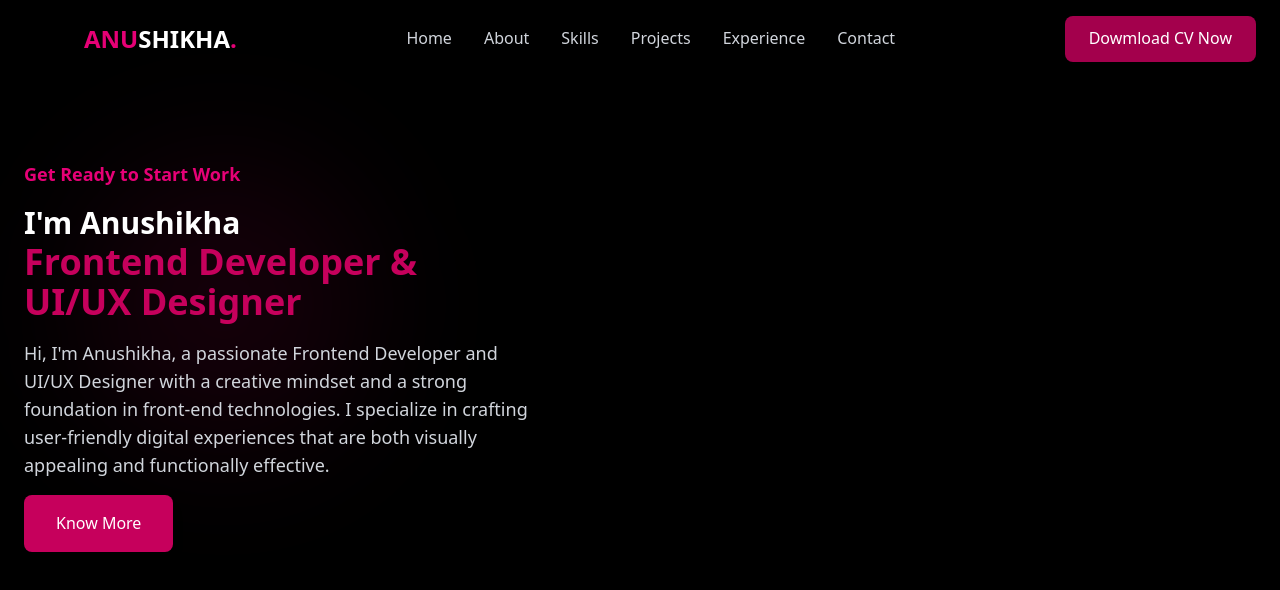
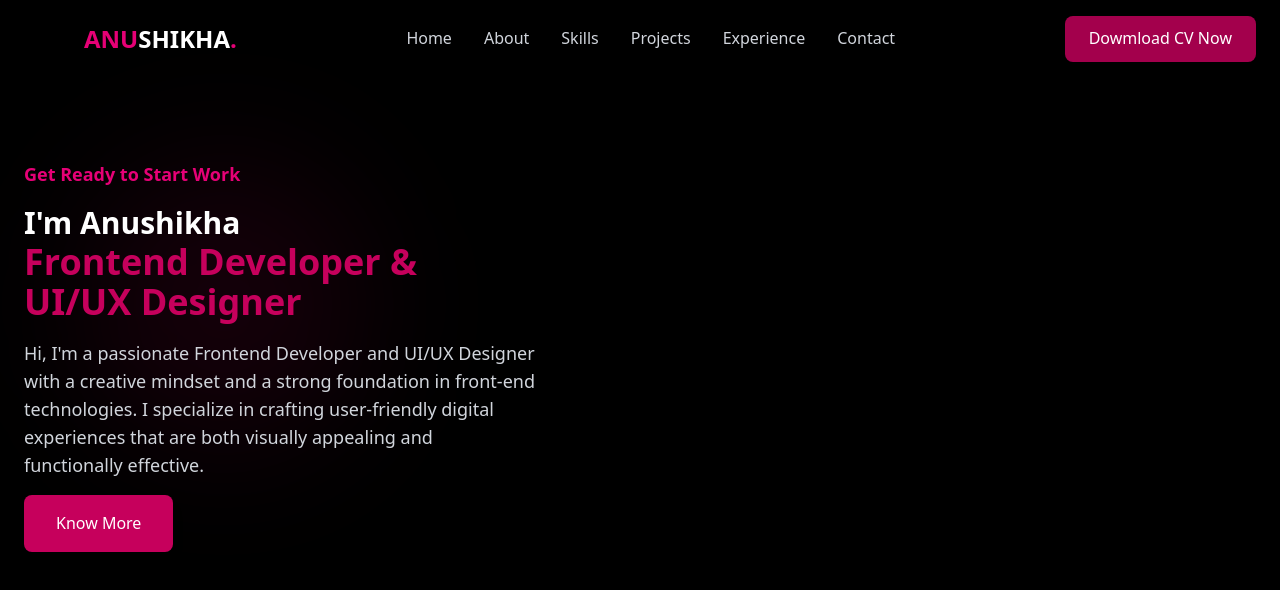
Before and after one commit to Anushikha14/My-Portfolio, a React (Vite) app: page / in a window 1280 px wide. Shown: the top 590 px of the page. Built offline with nearby package versions, Linux system fonts and the light colour scheme.

Commit message:
initial react

```diff
--- a/src/components/Hero.jsx
+++ b/src/components/Hero.jsx
@@ -28,7 +28,7 @@ function Hero() {
                     </h2>
 
                     <p className="text-gray-300 text-lg leadind-relaxed max-w-lg transition-all duration-1000 delay-400">
-                        Hi, I'm Anushikha, a passionate Frontend Developer and UI/UX Designer with a creative mindset and a strong foundation in front-end technologies. I specialize in crafting user-friendly digital experiences that are both visually appealing and functionally effective.
+                        Hi, I'm a passionate Frontend Developer and UI/UX Designer with a creative mindset and a strong foundation in front-end technologies. I specialize in crafting user-friendly digital experiences that are both visually appealing and functionally effective.
                     </p>
 
                     <button className='bg-pink-700 text-white px-8 py-4 rounded-lg hover:bg-pink-800 transition-all duration-300 flex items-center gap-2 group shadow-lg hover:shadow-xl font-medium hover:scale-105'>Know More</button>
```
